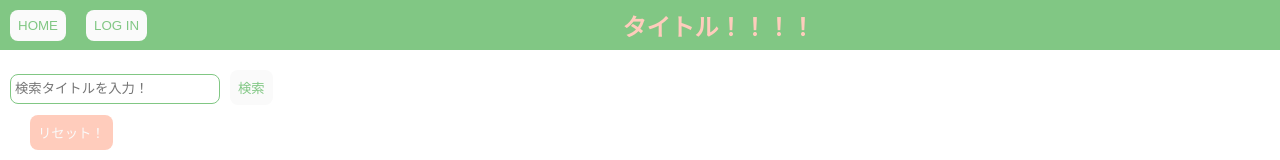
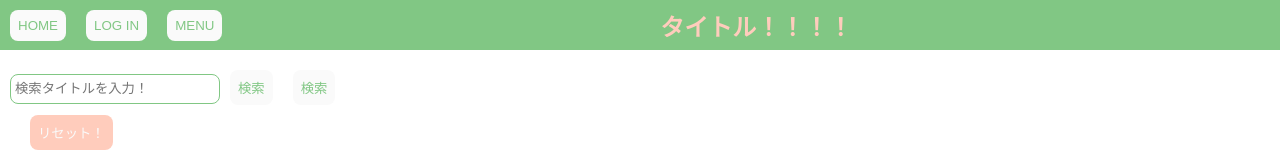
Before and after one commit to chihiroxxx/frontRakuten, a React (Create React App) app: page / in a window 1280 px wide. Shown: the top 160 px of the page. Built offline with nearby package versions, Linux system fonts and the light colour scheme; no server answers.

Commit message:
csv書き出し機能追加！！！

```diff
--- a/package.json
+++ b/package.json
@@ -7,6 +7,7 @@
     "@testing-library/react": "^11.1.0",
     "@testing-library/user-event": "^12.1.10",
     "axios": "^0.21.1",
+    "js-file-download": "^0.4.12",
     "react": "^17.0.2",
     "react-datepicker": "^4.1.1",
     "react-dom": "^17.0.2",
--- a/src/components/Header.jsx
+++ b/src/components/Header.jsx
@@ -3,6 +3,7 @@ import styled from 'styled-components'
 import { BrowserRouter, Link, Switch, Route } from 'react-router-dom'
 import axios from 'axios';
 import { MainContext } from '../providers/Provider';
+import { MenuList } from './MenuList';
 
 export const Header = () => {
   const { name, setName, password, setPassword, configAxios, loginFlag, setLoginFlag,railsUrl } = useContext(MainContext);
@@ -40,6 +41,7 @@ export const Header = () => {
       : false
     }
 
+    <MenuList />
     <STexst>タイトル！！！！</STexst>
     </SContainer>
     </>
--- a/src/components/Index.jsx
+++ b/src/components/Index.jsx
@@ -67,6 +67,18 @@ export const Index = () => {
 
 
   }
+  const fileDownload = require('js-file-download');
+
+  const onClickGetCsvRails = () => {
+    axios.get(`${railsUrl}/csv`,configAxios).then((res) => {
+      console.log(res);
+      fileDownload(res.data, "bookIndex.csv")
+    })
+    .catch(error => {
+      console.error(error);
+    });
+
+  }
 
 
 
@@ -74,6 +86,7 @@ export const Index = () => {
     <SContainer>
       〜投稿一覧〜
       <SButton onClick={onClickGetIndexRails}>一覧取得！！！</SButton>
+      <SButton onClick={onClickGetCsvRails}>CSV出力！！！</SButton>
 
       <SButton onClick={onClickTest}>test！！！</SButton>
       { targetEditThoughts ?
--- /dev/null
+++ b/src/components/MenuList.jsx
@@ -0,0 +1,97 @@
+import React, { useContext, useState } from 'react'
+import { Link } from 'react-router-dom'
+import styled from 'styled-components'
+import { MainContext } from '../providers/Provider'
+
+
+export const MenuList = () => {
+  const [flag, setFlag ] = useState(true)
+  const SList = styled.li`
+    display: ${ flag ? "none" : "block" };
+    padding: 8px 0 ;
+  `
+  const onClickMenu = () => {
+    setFlag(!flag)
+  }
+
+
+
+
+
+// いつものところ
+const { loginFlag } = useContext(MainContext);
+
+  const SMenuButton = styled.button`
+  background-color: #FAFAFA;
+  border: none;
+  padding: 8px;
+  border-radius: 8px;
+  /* margin: 0 10px; */
+  color: #81C784;
+  &:hover {
+    cursor: pointer;
+    background-color: #FFCCBC;
+    color: #FAFAFA;
+  }
+  `
+  const SButton = styled.button`
+  background-color: #FAFAFA;
+  border: none;
+  padding: 8px;
+  /* z-index: 200; */
+  /* border-radius: 8px; */
+  /* margin: -20px 0; */
+  /* width: 80px; */
+  color: #81C784;
+  &:hover {
+    cursor: pointer;
+    background-color: #FFCCBC;
+    color: #FAFAFA;
+  }
+  `
+
+const SContainer = styled.div`
+  margin: 30px 10px 10px 10px;
+  height: 50px;
+`
+
+
+
+
+  return(
+    <SContainer>
+      {/* <h1>menuuuuuu</h1> */}
+      <SMenuButton onMouseEnter={onClickMenu}>MENU</SMenuButton>
+
+      <SList><Link to="/">
+      <SButton>HOME</SButton>
+      </Link></SList>
+      <SList>
+    <Link to="/login">
+      <SButton>LOG IN</SButton>
+    </Link>
+
+
+      </SList>
+    { loginFlag ?
+    <>
+    {/* <SButton onClick={onClickLogOut}>LOG OUT</SButton> */}
+    <SList>
+    <Link to="/index">
+    <SButton>INDEX</SButton>
+    </Link>
+
+
+    </SList>
+    </>
+      : false
+    }
+        {/* <SList><a href="#">coffee</a></SList>
+        <SList>tea</SList>
+        <SList>cake</SList> */}
+    </SContainer>
+  )
+}
+
+
+// const colorRed = "#adf4ff"
--- a/src/components/Search.jsx
+++ b/src/components/Search.jsx
@@ -4,6 +4,7 @@ import styled from 'styled-components'
 import { MainContext } from '../providers/Provider'
 import { Result } from './Result'
 import { API_KEY } from '../api/API_KEY'
+import { MyButton } from './atoms/MyButton'
 
 
 export const Search = () => {
@@ -53,11 +54,13 @@ export const Search = () => {
     <SContainer>
       <SInput placeholder="検索タイトルを入力！"
       value={text} onChange={onChangeTarget} />
+      <MyButton onClick={onClickSearch}>検索</MyButton>
       <SButton onClick={onClickSearch}>検索</SButton>
       { text }
       <Result />
       { data != "" ?
       <>
+      <MyButton onClick={onClickNextPage}>さらに読み込む</MyButton>
       <SButton onClick={onClickNextPage}>さらに読み込む</SButton>
       <SButton onClick={onClickTop}>ウエーに戻る</SButton>
       </>
--- /dev/null
+++ b/src/components/atoms/MyButton.jsx
@@ -0,0 +1,26 @@
+import styled from 'styled-components'
+
+
+
+export const MyButton = (props) => {
+  const { children } = props
+  return(
+    <SButton>{ children }</SButton>
+  )
+}
+
+
+
+const SButton = styled.button`
+  background-color: #FAFAFA;
+  border: none;
+  padding: 8px;
+  border-radius: 8px;
+  margin: 0 10px;
+  color: #81C784;
+  &:hover {
+    cursor: pointer;
+    background-color: #FFF;
+    color: #FFCCBC;
+  }
+  `
--- a/src/providers/Provider.jsx
+++ b/src/providers/Provider.jsx
@@ -21,8 +21,8 @@ export const MainProvider = (props) => {
 
   const [ loginFlag, setLoginFlag ] = useState(false)
 
-  const railsUrl = "http://54.64.212.72:3000"
-  // const railsUrl = "http://localhost:3000"
+  // const railsUrl = "http://54.64.212.72:3000"
+  const railsUrl = "http://localhost:3000"
 
   const onClickTop = () => {
     window.scrollTo({
```
Also changed, not shown: 1 other file (tests, documents, lock files or other folders).
